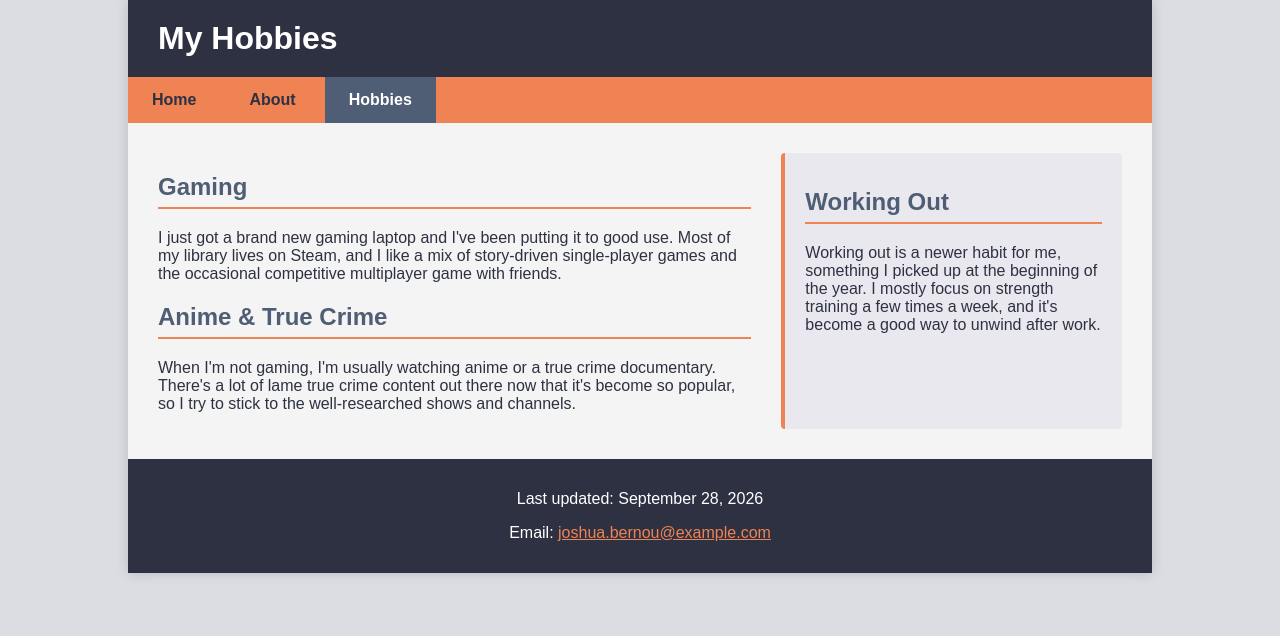
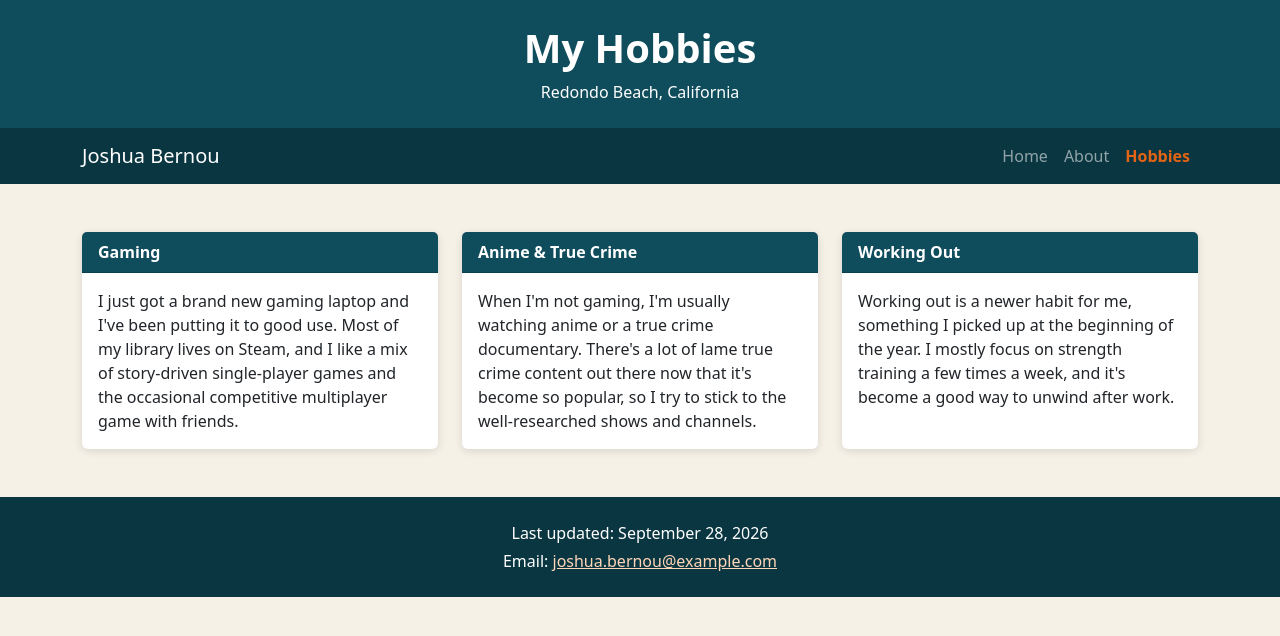
Before and after one commit to Ethav/HTMLClass, a plain HTML site: page hobbies.html in a window 1280 px wide. Drawn offline with nearby package versions, Linux system fonts and the light colour scheme.

Commit message:
Add files via upload

```diff
--- a/hobbies.html
+++ b/hobbies.html
@@ -1,58 +1,73 @@
 <!DOCTYPE html>
 <html lang="en">
 <head>
-    <meta charset="UTF-8">
-    <meta name="viewport" content="width=device-width, initial-scale=1.0">
+  <meta charset="utf-8">
+  <meta name="viewport" content="width=device-width, initial-scale=1">
+  <meta name="author" content="Joshua Bernou">
   <meta name="description" content="Hobbies and interests page for Joshua Bernou">
-    <meta name="author" content="Joshua Bernou">
-    <link rel="stylesheet" href="style.css">
   <title>Hobbies - Joshua Bernou</title>
+  <link href="https://cdn.jsdelivr.net/npm/bootstrap@5.3.3/dist/css/bootstrap.min.css" rel="stylesheet">
+  <link href="style.css" rel="stylesheet">
 </head>
 <body>
 
-    <header>
+<header class="site-header p-4 text-center">
   <h1>My Hobbies</h1>
+  <p class="mb-0">Redondo Beach, California</p>
 </header>
 
-    <nav>
-        <ul>
-            <li><a href="index.html">Home</a></li>
-            <li><a href="about.html">About</a></li>
-            <li><a href="hobbies.html" class="active">Hobbies</a></li>
+<nav class="navbar navbar-expand-sm navbar-dark sticky-top">
+  <div class="container">
+    <a class="navbar-brand" href="index.html">Joshua Bernou</a>
+    <button class="navbar-toggler" type="button" data-bs-toggle="collapse" data-bs-target="#mainNav" aria-controls="mainNav" aria-expanded="false" aria-label="Toggle navigation">
+      <span class="navbar-toggler-icon"></span>
+    </button>
+    <div class="collapse navbar-collapse" id="mainNav">
+      <ul class="navbar-nav ms-auto">
+        <li class="nav-item"><a class="nav-link" href="index.html">Home</a></li>
+        <li class="nav-item"><a class="nav-link" href="about.html">About</a></li>
+        <li class="nav-item"><a class="nav-link active" href="hobbies.html">Hobbies</a></li>
       </ul>
+    </div>
+  </div>
 </nav>
 
-    <div class="content-wrapper">
-        <section class="main-col">
-            <h2>Gaming</h2>
-            <p>
-                I just got a brand new gaming laptop and I've been putting it to good use.
-                Most of my library lives on Steam, and I like a mix of story-driven single-player
-                games and the occasional competitive multiplayer game with friends.
-            </p>
+<main class="container my-5">
+  <div class="row g-4">
+    <div class="col-md-4">
+      <div class="card h-100">
+        <div class="card-header">Gaming</div>
+        <div class="card-body">
+          <p class="card-text">I just got a brand new gaming laptop and I've been putting it to good use. Most of my library lives on Steam, and I like a mix of story-driven single-player games and the occasional competitive multiplayer game with friends.</p>
+        </div>
+      </div>
+    </div>
+    <div class="col-md-4">
+      <div class="card h-100">
+        <div class="card-header">Anime &amp; True Crime</div>
+        <div class="card-body">
+          <p class="card-text">When I'm not gaming, I'm usually watching anime or a true crime documentary. There's a lot of lame true crime content out there now that it's become so popular, so I try to stick to the well-researched shows and channels.</p>
+        </div>
+      </div>
+    </div>
+    <div class="col-md-4">
+      <div class="card h-100">
+        <div class="card-header">Working Out</div>
+        <div class="card-body">
+          <p class="card-text">Working out is a newer habit for me, something I picked up at the beginning of the year. I mostly focus on strength training a few times a week, and it's become a good way to unwind after work.</p>
+        </div>
+      </div>
+    </div>
+  </div>
+</main>
 
-            <h2>Anime &amp; True Crime</h2>
-            <p>
-                When I'm not gaming, I'm usually watching anime or a true crime documentary.
-                There's a lot of lame true crime content out there now that it's become so popular,
-                so I try to stick to the well-researched shows and channels.
-            </p>
-        </section>
-
-        <aside class="side-col">
-            <h2>Working Out</h2>
-            <p>
-                Working out is a newer habit for me, something I picked up at the beginning of the year.
-                I mostly focus on strength training a few times a week, and it's become a good way to
-                unwind after work.
-            </p>
-        </aside>
+<footer class="py-4 text-center">
+  <div class="container">
+    <p class="mb-1">Last updated: September 28, 2026</p>
+    <p class="mb-0">Email: <a href="mailto:joshua.bernou@example.com">joshua.bernou@example.com</a></p>
   </div>
-
-    <footer>
-        <p>Last updated: September 28, 2026</p>
-        <p>Email: <a href="mailto:joshua.bernou@example.com">joshua.bernou@example.com</a></p>
 </footer>
 
+<script src="https://cdn.jsdelivr.net/npm/bootstrap@5.3.3/dist/js/bootstrap.bundle.min.js"></script>
 </body>
 </html>
--- a/style.css
+++ b/style.css
@@ -1,110 +1,18 @@
-/* ===== Base ===== */
-html {
-    background-color: #dcdde3;
+:root {
+  --ocean: #0f4c5c;
+  --ocean-dark: #0a3641;
+  --sand: #f6f1e7;
+  --coral: #e36414;
 }
-
-body {
-    max-width: 80%;
-    margin: auto;
-    font-family: Arial, Helvetica, sans-serif;
-    padding: 0;
-    background-color: #f4f4f4;
-    color: #2d3142;
-    box-shadow: 0 0 12px rgba(0, 0, 0, 0.15);
-}
-
-/* ===== Header ===== */
-header {
-    background-color: #2d3142;
-    color: #ffffff;
-    padding: 20px 30px;
-}
-
-h1 {
-    margin: 0;
-    font-size: 2em;
-}
-
-/* ===== Horizontal Nav ===== */
-nav {
-    background-color: #ef8354;
-}
-
-nav ul {
-    list-style-type: none;
-    display: flex;
-    gap: 5px;
-    padding: 0;
-    margin: 0;
-}
-
-nav ul li {
-    margin: 0;
-}
-
-nav ul li a {
-    display: block;
-    color: #2d3142;
-    text-decoration: none;
-    font-weight: bold;
-    padding: 14px 24px;
-    transition: background-color 0.2s ease, color 0.2s ease;
-}
-
-nav ul li a:hover,
-nav ul li a:focus {
-    background-color: #2d3142;
-    color: #ffffff;
-}
-
-nav ul li a.active {
-    background-color: #4f5d75;
-    color: #ffffff;
-}
-
-/* ===== 2-Column Fluid Content Layout ===== */
-.content-wrapper {
-    display: flex;
-    flex-wrap: wrap;
-    gap: 30px;
-    padding: 30px;
-}
-
-.main-col {
-    flex: 2 1 60%;
-}
-
-.side-col {
-    flex: 1 1 30%;
-    background-color: #eae8ef;
-    border-left: 4px solid #ef8354;
-    padding: 15px 20px;
-    border-radius: 4px;
-}
-
-.main-col h2,
-.side-col h2 {
-    color: #4f5d75;
-    border-bottom: 2px solid #ef8354;
-    padding-bottom: 6px;
-}
-
-.profile-img {
-    max-width: 100%;
-    height: auto;
-    border-radius: 6px;
-    border: 3px solid #ef8354;
-    margin-bottom: 10px;
-}
-
-/* ===== Footer ===== */
-footer {
-    background-color: #2d3142;
-    color: #ffffff;
-    text-align: center;
-    padding: 15px;
-}
-
-footer a {
-    color: #ef8354;
-}
+body { background-color: var(--sand); color: #222; }
+.site-header { background-color: var(--ocean); color: #fff; }
+.site-header h1 { font-weight: 700; }
+.navbar { background-color: var(--ocean-dark) !important; }
+.navbar .nav-link.active { color: var(--coral) !important; font-weight: 600; }
+.hero { background-color: #fff; border-left: 6px solid var(--coral); }
+.card { border: 0; box-shadow: 0 2px 8px rgba(0, 0, 0, 0.12); }
+.card-header { background-color: var(--ocean); color: #fff; font-weight: 600; }
+.btn-coral { background-color: var(--coral); color: #fff; border: 0; }
+.btn-coral:hover { background-color: #c4540f; color: #fff; }
+footer { background-color: var(--ocean-dark); color: #fff; }
+footer a { color: #ffd6b8; }
```
Also changed, not shown: about.html (+48 -30 lines), index.html (+44 -33 lines). Lines whose indentation alone changed are shown as unchanged.
